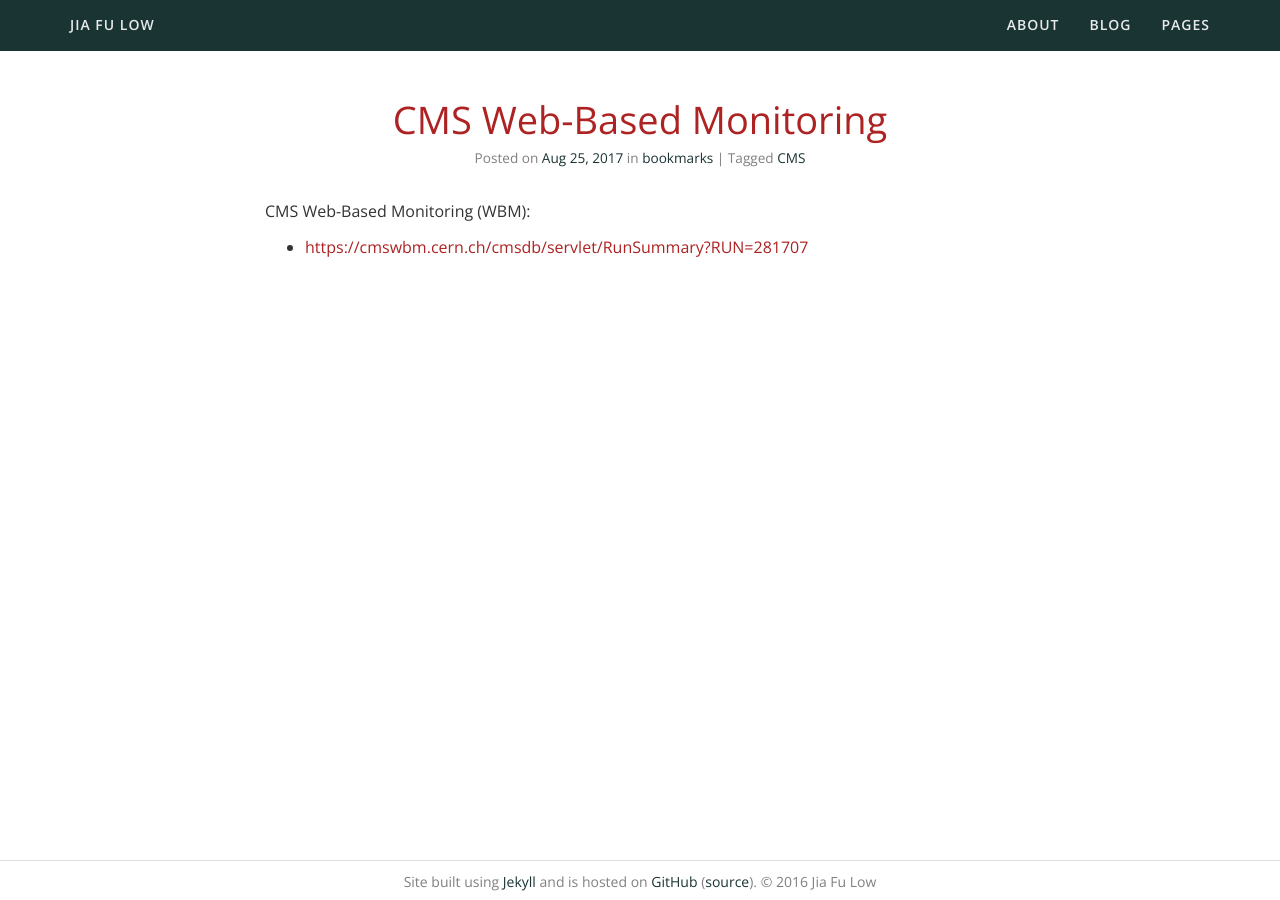
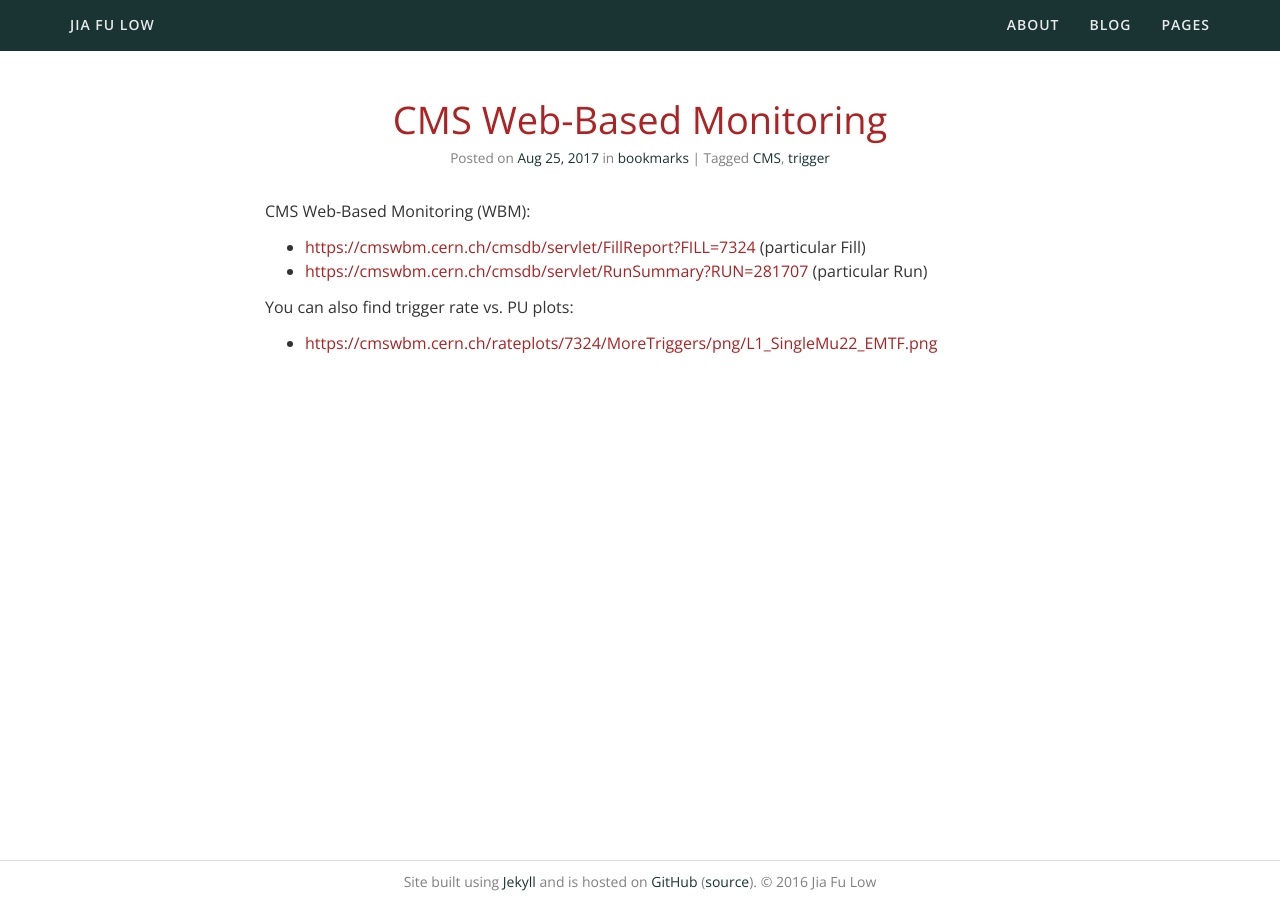
Before and after one commit to jiafulow/jiafulow.github.io, a Jekyll site: the page built from _posts/2017-08-25-cms-wbm.md, in a window 1280 px wide. Built offline with Jekyll 4.4.1, drawn with Linux system fonts in a browser that asks for light colours; a style sheet for code colours, icons or effects is not loaded.

```diff
--- a/_posts/2017-08-25-cms-wbm.md
+++ b/_posts/2017-08-25-cms-wbm.md
@@ -3,9 +3,14 @@ layout: post
 date: 2017-08-25 15:20:22
 title: CMS Web-Based Monitoring
 categories: [bookmarks]
-tags: [CMS]
+tags: [CMS, trigger]
 ---
 
 CMS Web-Based Monitoring (WBM):
 
-- <https://cmswbm.cern.ch/cmsdb/servlet/RunSummary?RUN=281707>
+- <https://cmswbm.cern.ch/cmsdb/servlet/FillReport?FILL=7324> (particular Fill)
+- <https://cmswbm.cern.ch/cmsdb/servlet/RunSummary?RUN=281707> (particular Run)
+
+You can also find trigger rate vs. PU plots:
+
+- <https://cmswbm.cern.ch/rateplots/7324/MoreTriggers/png/L1_SingleMu22_EMTF.png>
```
Also changed, not shown: _posts/2016-07-04-cms-mcm.md (+1 -1 lines), _posts/2017-07-20-cms-eos-utilities.md (+4 -0 lines), _posts/2017-08-22-cms-plot-styles.md (+1 -1 lines), _posts/2019-02-17-merge-arrays-from-multiple-npz-files.md (added, +75 -0 lines).
